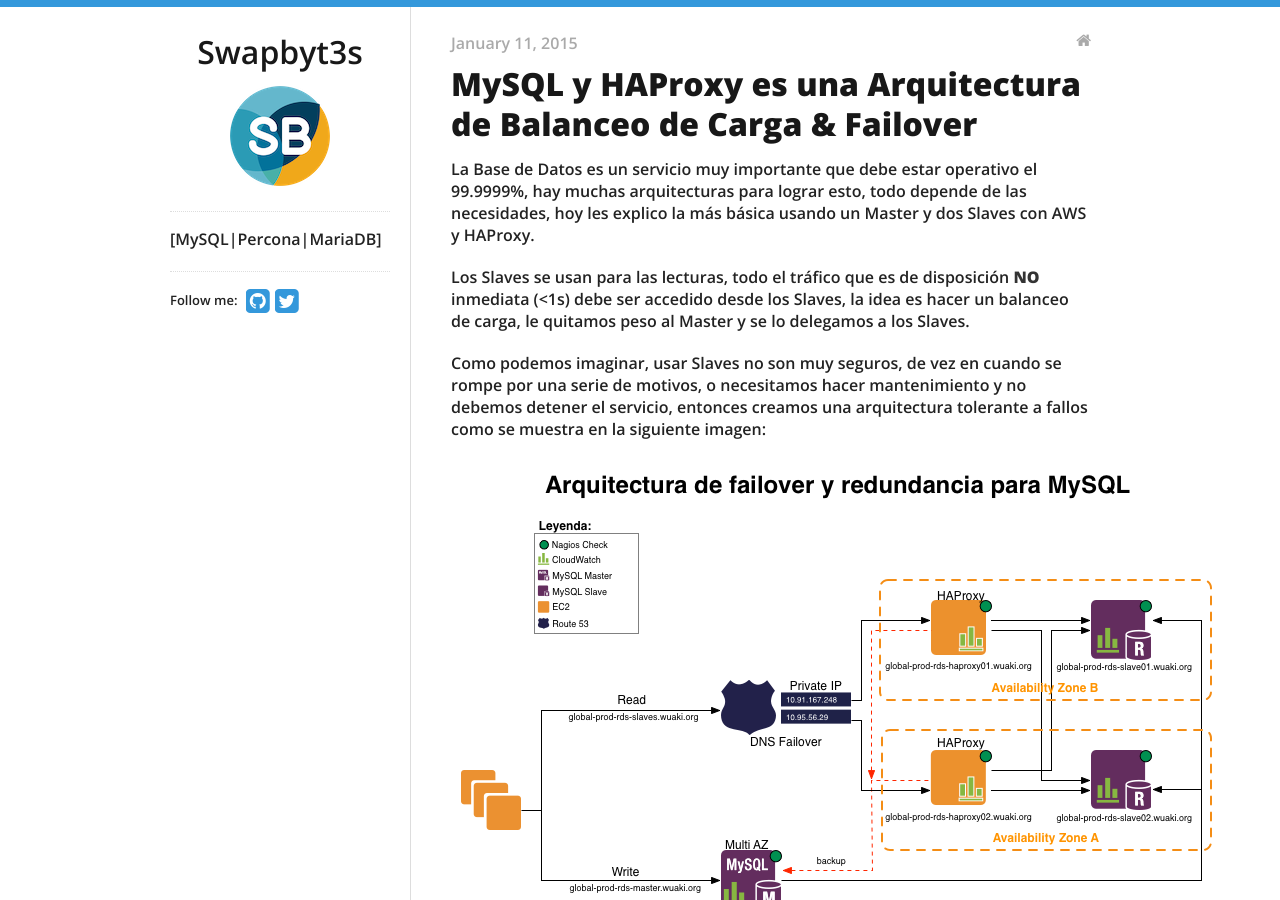
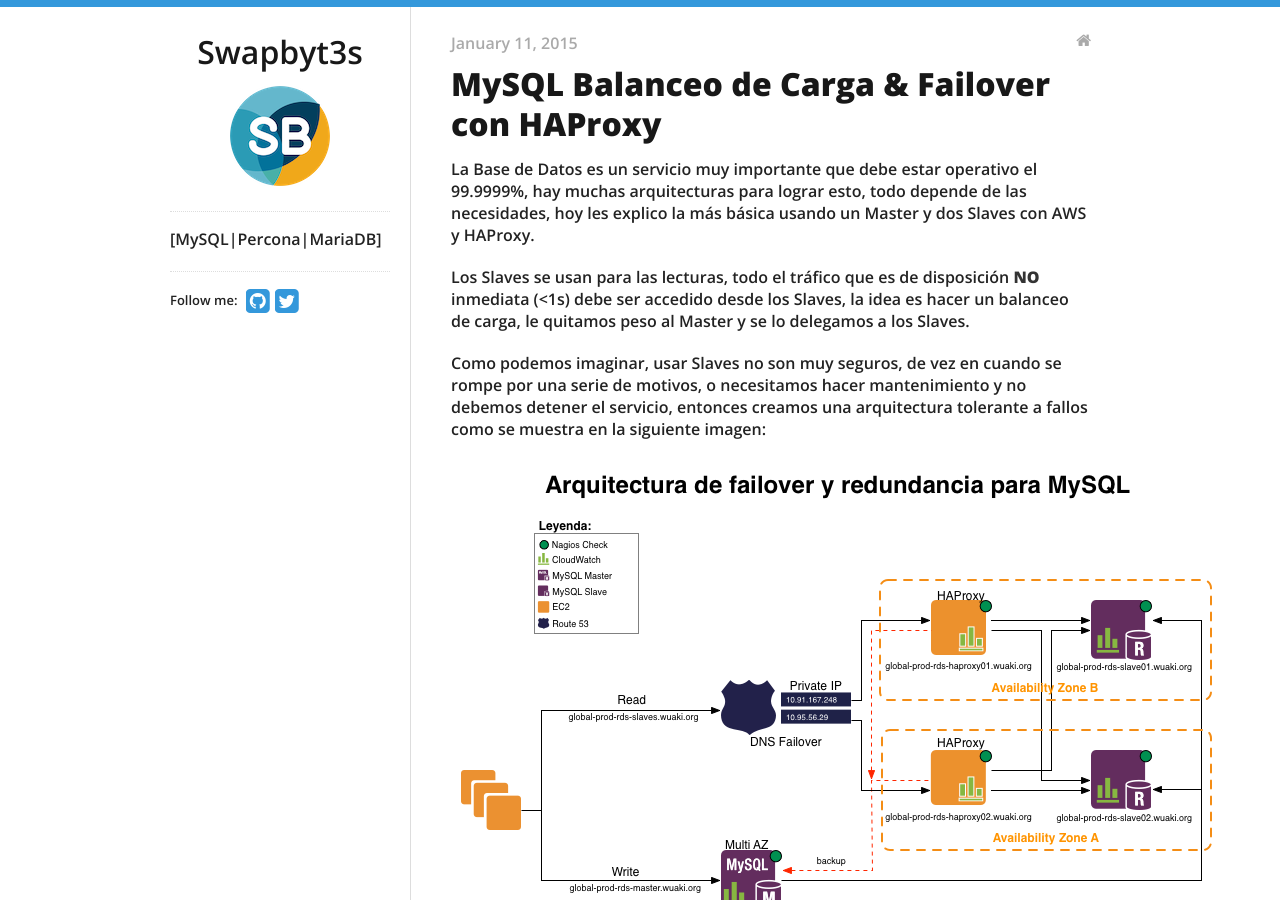
Before and after one commit to debeando/swapbytes.github.io, a Jekyll site: the page built from _posts/2015-01-11-mysql-haproxy-balanceo-carga-failover.markdown, in a window 1280 px wide and 900 px high. Built offline with Jekyll 4.4.1, drawn with Linux system fonts in a browser that asks for light colours.

Commit message:
rename post 2015-01-11

```diff
--- a/_posts/2015-01-11-mysql-haproxy-arquitectura-balanceo-carga-failover.markdown
+++ b/_posts/2015-01-11-mysql-haproxy-balanceo-carga-failover.markdown
@@ -1,6 +1,6 @@
 ---
 layout: post
-title:  "MySQL y HAProxy es una Arquitectura de Balanceo de Carga & Failover"
+title:  "MySQL Balanceo de Carga & Failover con HAProxy"
 date:   2015-01-11
 categories: MySQL
 ---
@@ -11,7 +11,7 @@ Los Slaves se usan para las lecturas, todo el tráfico que es de disposición **
 
 Como podemos imaginar, usar Slaves no son muy seguros, de vez en cuando se rompe por una serie de motivos, o necesitamos hacer mantenimiento y no debemos detener el servicio, entonces creamos una arquitectura tolerante a fallos como se muestra en la siguiente imagen:
 
-![MySQL Arquitectura Failover]({{ "assets/mysql_master_slave_failover.png" | absolute_url }})
+![MySQL Arquitectura]({{ "assets/mysql_master_slave_failover.png" | absolute_url }})
 
 Podemos observar que todo lo que está susceptible a fallos está duplicado. Hago una breve descripción de cada elemento que interviene en el diagrama:
 
```
